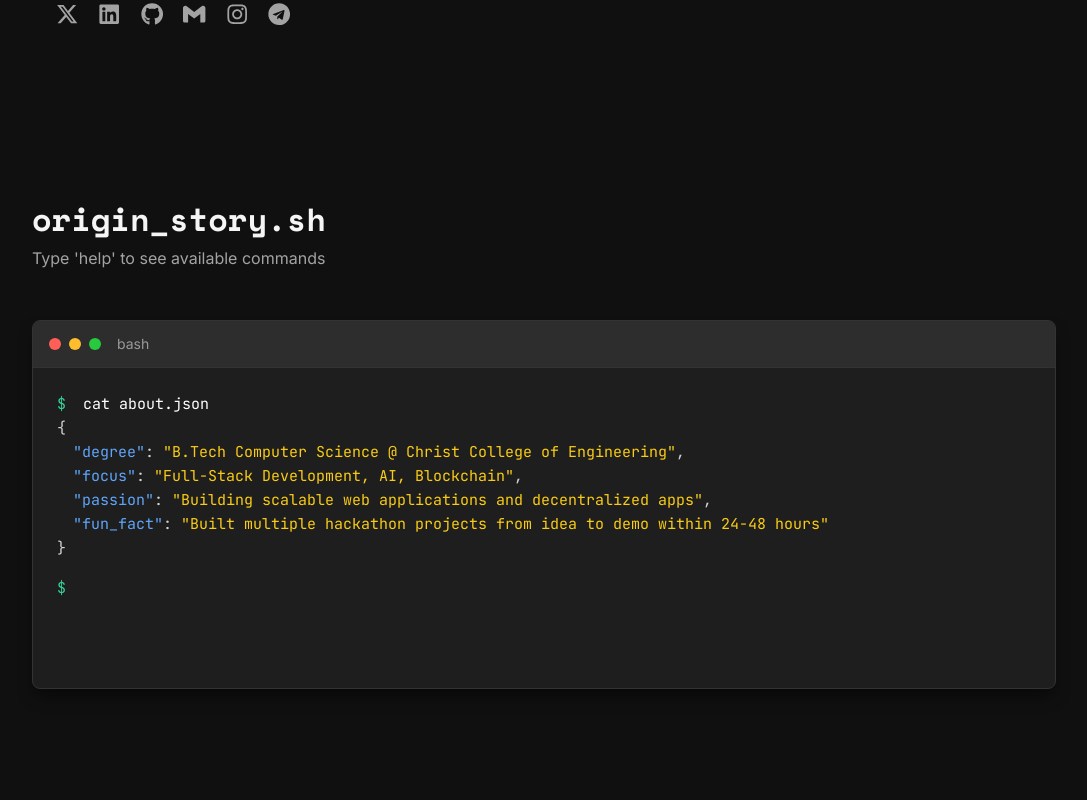
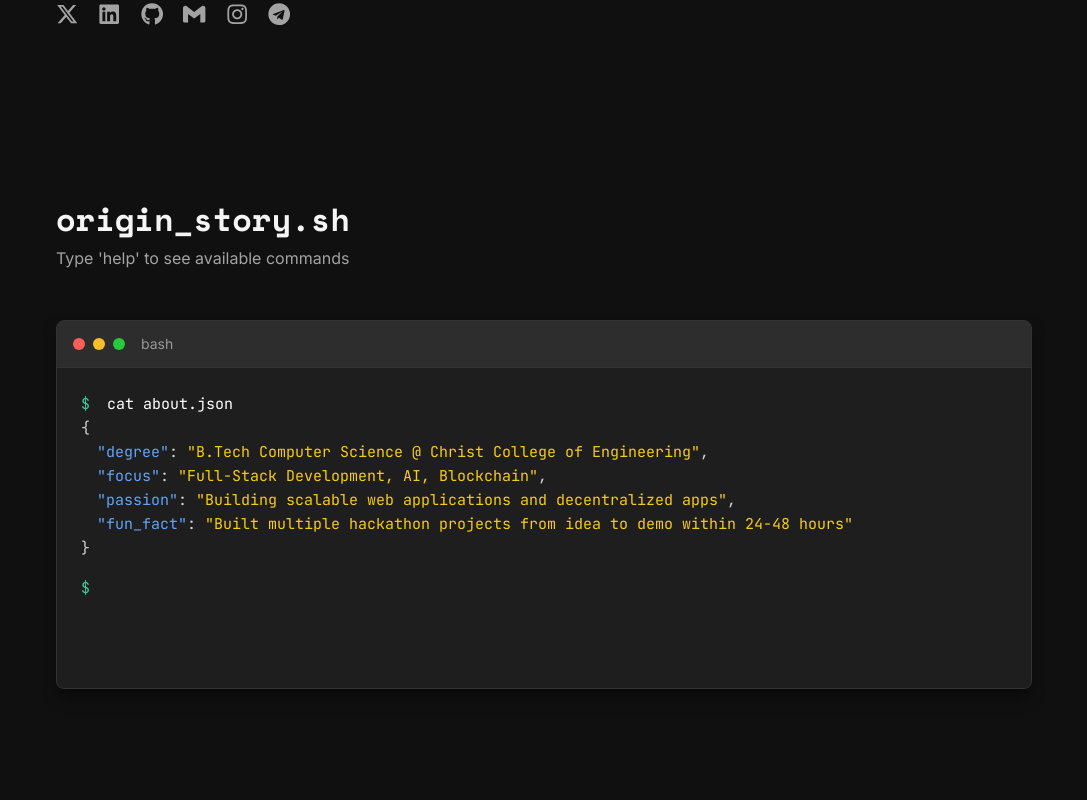
Before and after one commit to LyfSeeker/My-Portfolio, a React (Vite) app: page / in a window 1280 px wide. Shown: the part 600-1400 px from the top of the page, without its empty margins (96-1183 px from the left). Built offline with nearby package versions, Linux system fonts and the light colour scheme.

Commit message:
fix: resolve css padding specificity issue causing missing side margins

```diff
--- a/src/index.css
+++ b/src/index.css
@@ -96,7 +96,8 @@ ul {
 }
 
 .section {
-  padding: 5rem 0;
+  padding-top: 5rem;
+  padding-bottom: 5rem;
 }
 
 .flex {
```
